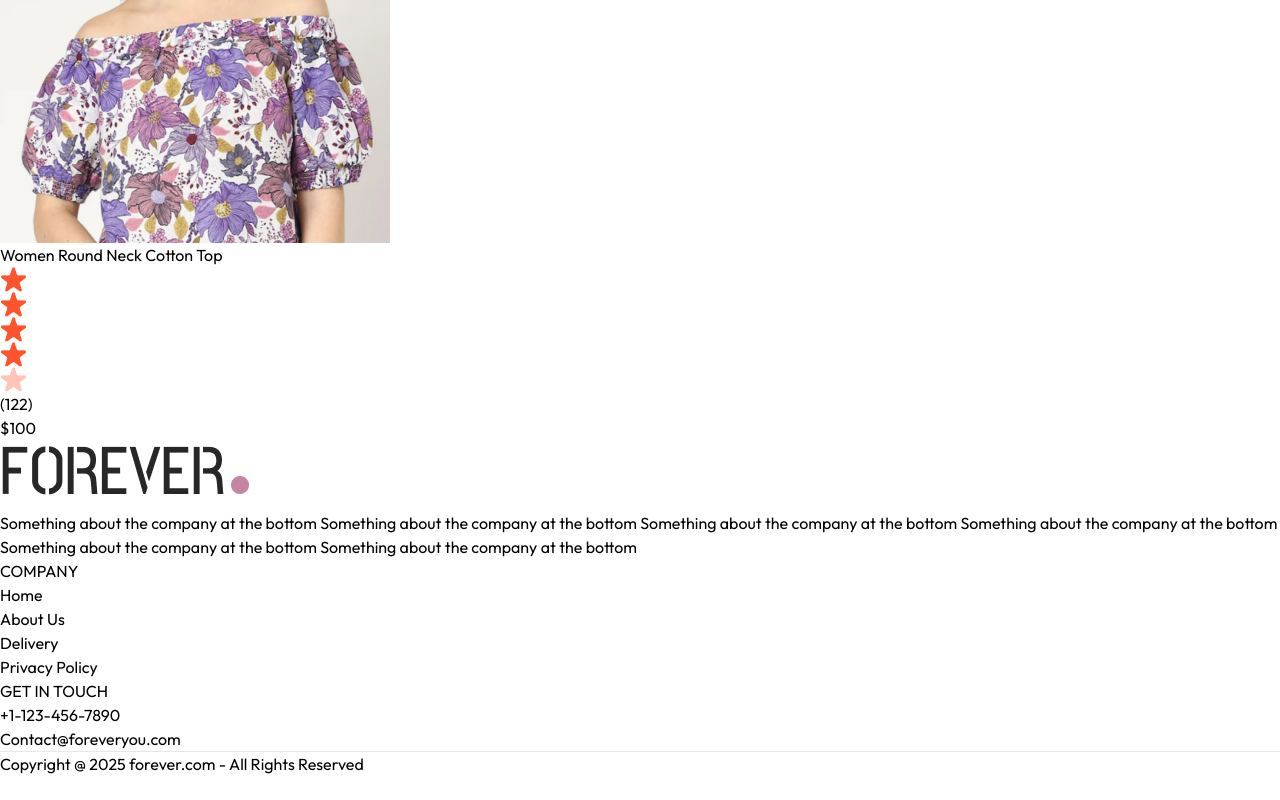
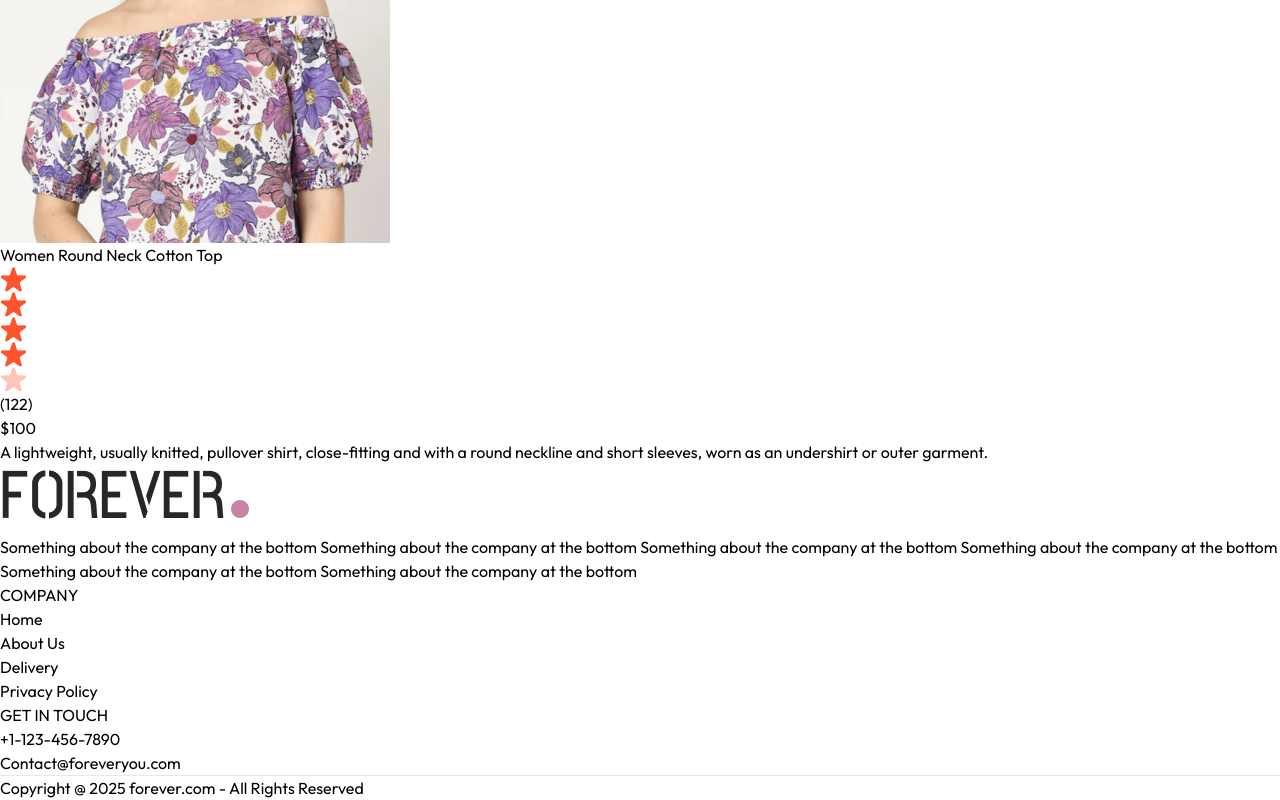
Before and after one commit to Andrew-Projects-1/E-Commerce, a React (Vite) app in the folder frontend/: page /product/aaaaa in a window 1280 px wide. Shown: the part 1179-1979 px from the top of the page. Before the commit the page ends 1955 px from the top, so only its background shows below. Built offline with nearby package versions, Linux system fonts and the light colour scheme.

Commit message:
Added products description

```diff
--- a/frontend/src/pages/Product.jsx
+++ b/frontend/src/pages/Product.jsx
@@ -57,6 +57,7 @@ const Product = () => {
             <p className='pl-2'>(122)</p>
           </div>
           <p className='mt-5 text-3xl font-medium'>{currency}{productData.price}</p>
+          <p>{productData.description}</p>
         </div>
       </div>
 
```
